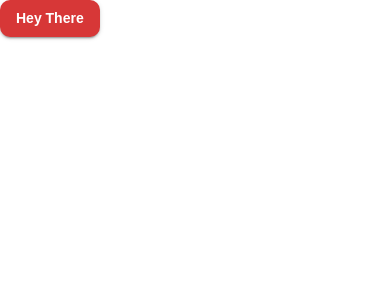
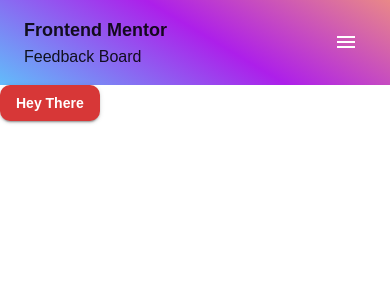
Before and after one commit to AyanorII/product-feedback, a Next.js app: page / in a window 390 px wide. Shown: the top 300 px of the page. Built offline with nearby package versions, Linux system fonts and the light colour scheme.

Commit message:
add MobileHeader and MobileNav

```diff
--- /dev/null
+++ b/components/MobileHeader.tsx
@@ -0,0 +1,62 @@
+import CloseIcon from "@mui/icons-material/Close";
+import MenuIcon from "@mui/icons-material/Menu";
+import { IconButton, Stack, Typography } from "@mui/material";
+import { useEffect, useRef, useState } from "react";
+import { useDispatch } from "react-redux";
+import {
+  DANGER_LIGHT_COLOR,
+  LIVE_COLOR,
+  PRIMARY_MAIN_COLOR,
+} from "../lib/constants";
+import { setHeaderHeight } from "../store/navSlice";
+import MobileNav from "./MobileNav";
+
+type Props = {};
+
+const MobileHeader = (props: Props) => {
+  const dispatch = useDispatch();
+
+  const [isMenuOpen, setIsMenuOpen] = useState(false);
+
+  const toggleMenu = () => {
+    setIsMenuOpen((prev) => !prev);
+  };
+  const ref = useRef(null);
+
+  useEffect(() => {
+    if (ref.current) {
+      const header = ref.current as unknown as HTMLElement;
+      dispatch(setHeaderHeight(header.offsetHeight));
+    }
+  }, [ref.current]);
+
+  return (
+    <Stack
+      flexDirection="row"
+      justifyContent="space-between"
+      padding="1rem 1.5rem"
+      component="header"
+      sx={{
+        background: `linear-gradient(211deg, ${DANGER_LIGHT_COLOR} 0%, ${PRIMARY_MAIN_COLOR} 46%, ${LIVE_COLOR} 100%)`,
+      }}
+      ref={ref}
+    >
+      <Stack>
+        <Typography variant="h6" fontWeight="bold">
+          Frontend Mentor
+        </Typography>
+        <Typography color="GreyText">Feedback Board</Typography>
+      </Stack>
+      <IconButton onClick={toggleMenu}>
+        {isMenuOpen ? (
+          <CloseIcon sx={{ color: "#ffffff" }} />
+        ) : (
+          <MenuIcon sx={{ color: "#ffffff" }} />
+        )}
+      </IconButton>
+      <MobileNav isMenuOpen={isMenuOpen} />
+    </Stack>
+  );
+};
+
+export default MobileHeader;
--- /dev/null
+++ b/components/MobileNav.tsx
@@ -0,0 +1,145 @@
+import {
+  Box,
+  Card,
+  CardContent,
+  Chip,
+  Paper,
+  Stack,
+  Typography,
+} from "@mui/material";
+import Link from "next/link";
+import { useSelector } from "react-redux";
+import {
+  BACKGROUND_COLOR,
+  IN_PROGRESS_COLOR,
+  LIVE_COLOR,
+  PLANNED_COLOR,
+  SECONDARY_MAIN_COLOR,
+} from "../lib/constants";
+import { ProductCategory } from "../lib/interfaces";
+import { RootState } from "../store/store";
+
+type Props = {
+  isMenuOpen: boolean;
+};
+
+interface IStatus {
+  color: string;
+  label: string;
+  quantity: number;
+}
+
+const MobileNav = ({ isMenuOpen }: Props) => {
+  const headerHeight = useSelector(
+    (state: RootState) => state.nav.headerHeight
+  );
+
+  const statuses: IStatus[] = [
+    {
+      label: "Planned",
+      color: PLANNED_COLOR,
+      quantity: 2,
+    },
+    {
+      label: "In-Progress",
+      color: IN_PROGRESS_COLOR,
+      quantity: 1,
+    },
+    {
+      label: "Live",
+      color: LIVE_COLOR,
+      quantity: 3,
+    },
+  ];
+
+  return (
+    <Stack
+      gap={3}
+      position="fixed"
+      top={headerHeight}
+      bottom={0}
+      padding={3}
+      right={isMenuOpen ? 0 : "-100%"}
+      sx={{
+        transition: "all 0.3s ease-in-out",
+        backgroundColor: BACKGROUND_COLOR,
+      }}
+    >
+      <Card sx={{ padding: 3, borderRadius: "10px" }}>
+        <CardContent>
+          <Stack flexDirection="row" gap={1.5} flexWrap="wrap">
+            <Chip label="All" />
+            {Object.values(ProductCategory).map((category) => (
+              <Chip key={category} label={category} />
+            ))}
+          </Stack>
+        </CardContent>
+      </Card>
+      <Card sx={{ padding: 3, borderRadius: "10px" }}>
+        <CardContent>
+          <Stack
+            flexDirection="row"
+            justifyContent="space-between"
+            marginBottom={2}
+          >
+            <Typography fontWeight="bold" variant="h6">
+              Roadmap
+            </Typography>
+            <Link
+              href="TODO"
+              style={{
+                color: SECONDARY_MAIN_COLOR,
+                textDecoration: "underline",
+                fontWeight: "bold",
+              }}
+            >
+              View
+            </Link>
+          </Stack>
+          <Stack gap={1}>
+            {statuses.map(({ color, label, quantity }) => (
+              <Status
+                key={label}
+                label={label}
+                color={color}
+                quantity={quantity}
+              />
+            ))}
+          </Stack>
+        </CardContent>
+      </Card>
+      <Paper></Paper>
+    </Stack>
+  );
+};
+
+export default MobileNav;
+
+type DotProps = {
+  color: string;
+};
+
+const Dot = ({ color }: DotProps) => {
+  return (
+    <Box
+      sx={{
+        width: "10px",
+        height: "10px",
+        backgroundColor: color,
+        borderRadius: "50%",
+      }}
+    ></Box>
+  );
+};
+
+const Status = ({ color, label, quantity }: IStatus) => {
+  return (
+    <Stack flexDirection="row" alignItems="center" gap={2}>
+      <Dot color={color} />
+      <Typography flexGrow={1} letterSpacing="0.5px" color="GreyText">
+        {label}
+      </Typography>
+      <Typography fontWeight="bold">{quantity}</Typography>
+    </Stack>
+  );
+};
--- a/lib/constants.ts
+++ b/lib/constants.ts
@@ -15,3 +15,7 @@ export const LIVE_COLOR = "#62BCFA";
 export const LIGHT_COLOR = "#FFFFFF";
 export const BACKGROUND_COLOR = "#F2F4FF";
 /* --------------------------------- Colors --------------------------------- */
+
+/* --------------------------------- Product -------------------------------- */
+// export const PRODUCT_CATEGORIES =
+/* --------------------------------- Product -------------------------------- */
--- a/pages/_app.tsx
+++ b/pages/_app.tsx
@@ -1,14 +1,22 @@
-import { CssBaseline, ThemeProvider } from "@mui/material";
+import { CssBaseline, GlobalStyles, ThemeProvider } from "@mui/material";
 import type { AppProps } from "next/app";
+import { Provider } from "react-redux";
+import MobileHeader from "../components/MobileHeader";
+import store from "../store/store";
 import "../styles/globals.css";
+import { globalStyles } from "../styles/GlobalStyle";
 import theme from "../styles/theme";
 
 function MyApp({ Component, pageProps }: AppProps) {
   return (
-    <ThemeProvider theme={theme}>
-      <CssBaseline />
-      <Component {...pageProps} />
-    </ThemeProvider>
+    <Provider store={store}>
+      <ThemeProvider theme={theme}>
+        <CssBaseline />
+        <GlobalStyles styles={globalStyles} />
+        <MobileHeader />
+        <Component {...pageProps} />
+      </ThemeProvider>
+    </Provider>
   );
 }
 
--- /dev/null
+++ b/styles/GlobalStyle.tsx
@@ -0,0 +1,10 @@
+export const globalStyles = {
+  body: {
+    overflow: "hidden",
+    maxWidth: "100vw",
+  },
+
+  "*": {
+    maxWidth: "100vw",
+  },
+};
--- a/styles/theme.ts
+++ b/styles/theme.ts
@@ -1,5 +1,6 @@
 import { createTheme, responsiveFontSizes } from "@mui/material";
 import {
+  BACKGROUND_COLOR,
   DANGER_LIGHT_COLOR,
   DANGER_MAIN_COLOR,
   INFO_DARK_COLOR,
@@ -66,10 +67,25 @@ let theme = createTheme({
         },
       },
     },
+    MuiChip: {
+      styleOverrides: {
+        root: {
+          backgroundColor: BACKGROUND_COLOR,
+          color: SECONDARY_MAIN_COLOR,
+          fontWeight: "bold",
+          padding: "0.5rem 1rem",
+          borderRadius: "10px",
+          "&.active": {
+            backgroundColor: SECONDARY_MAIN_COLOR,
+            color: LIGHT_COLOR,
+          }
+        },
+      },
+    },
   },
   typography: {
     fontFamily: "Jost, sans-serif",
-  }
+  },
 });
 
 theme = responsiveFontSizes(theme);
```
